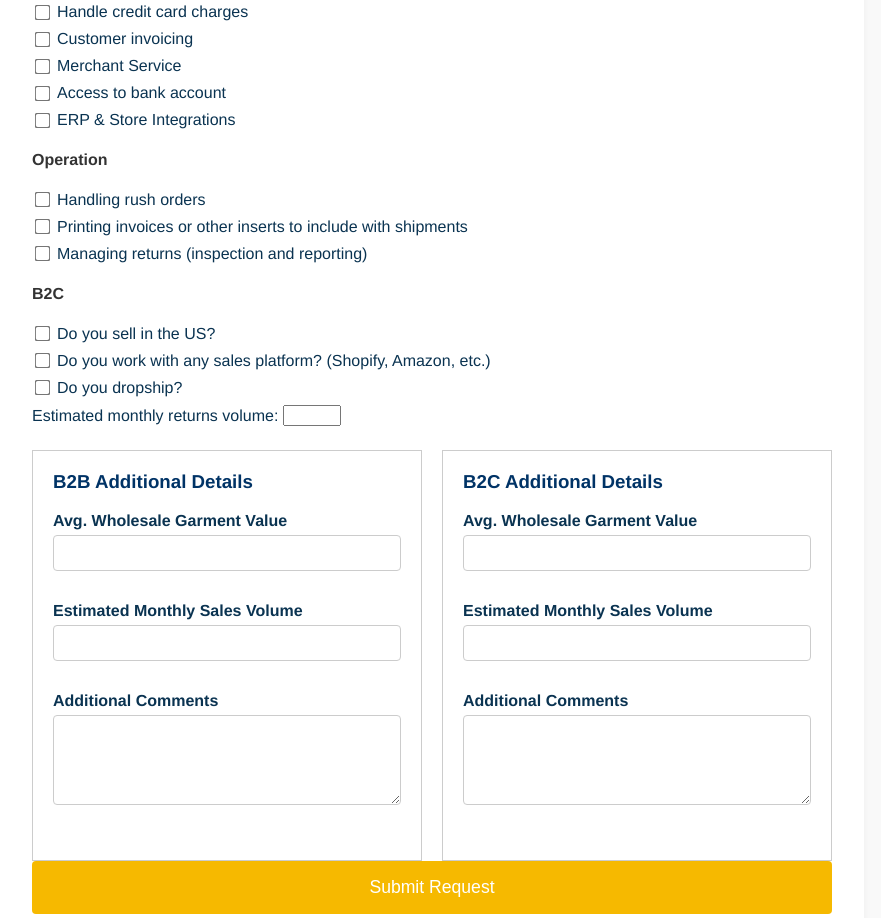
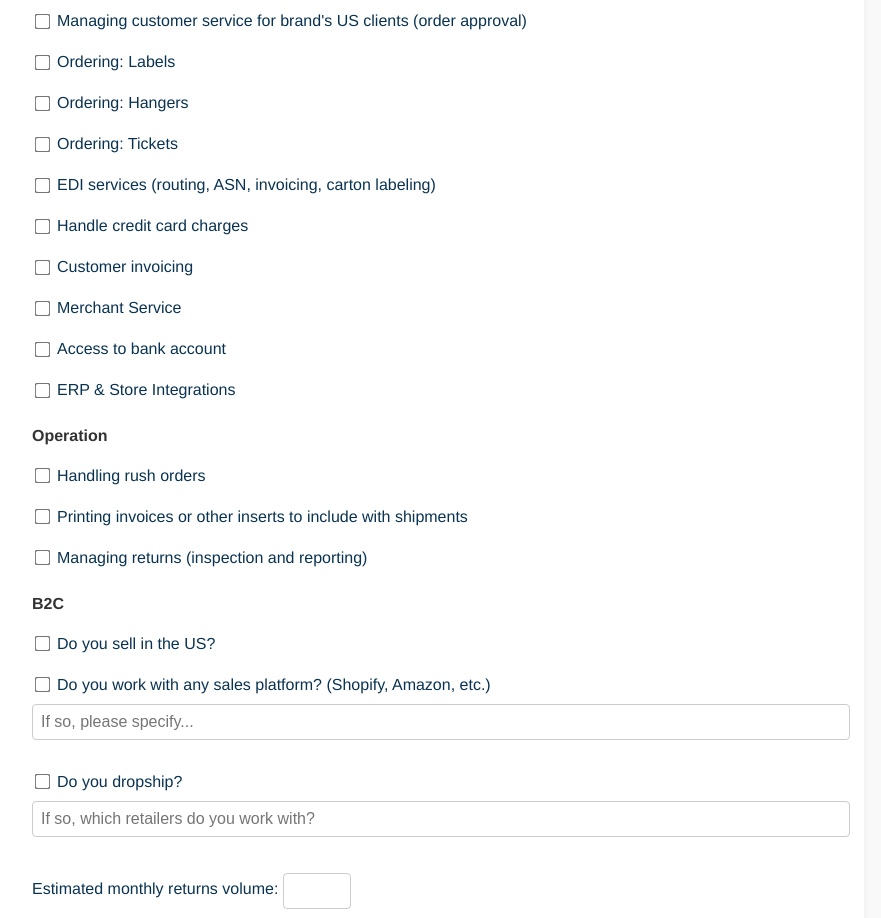
Before and after one commit to julia-boop/services5411, a plain HTML site: page index.html in a window 1280 px wide. Shown: the part 2257-3175 px from the top of the page, without its empty margins (208-1089 px from the left). Drawn offline with nearby package versions, Linux system fonts and the light colour scheme.

Commit message:
b2c services added

```diff
--- a/index.html
+++ b/index.html
@@ -90,6 +90,28 @@
     padding: 8px;
     box-sizing: border-box;
   }
+
+  .services-list li {
+  margin-bottom: 16px;
+  display: flex;
+  flex-direction: column;
+}
+
+.services-list li > label {
+  margin-bottom: 6px;
+  color: #0a3351;
+}
+
+.services-list input[type="text"],
+.services-list input[type="number"] {
+  width: 100%;
+  padding: 8px;
+  margin-top: 4px;
+  border: 1px solid #ccc;
+  border-radius: 4px;
+  font-size: 1rem;
+}
+
   </style>
 </head>
 <body>
@@ -189,8 +211,21 @@
           <h4>B2C</h4>
           <ul class="services-list">
               <li><label><input type="checkbox" name="services" value="Sell in the US" /> Do you sell in the US?</label></li>
-              <li><label><input type="checkbox" name="services" value="Sales platforms B2C" /> Do you work with any sales platform? (Shopify, Amazon, etc.)</label></li>
-              <li><label><input type="checkbox" name="services" value="Dropship" /> Do you dropship?</label></li>
+              <li>
+                <label>
+                  <input type="checkbox" name="services" value="Sales platforms B2C" />
+                  Do you work with any sales platform? (Shopify, Amazon, etc.)
+                </label>
+                <input type="text" name="platforms" placeholder="If so, please specify..." />
+              </li>
+
+              <li>
+                <label>
+                  <input type="checkbox" name="services" value="Dropship" />
+                  Do you dropship?
+                </label>
+                <input type="text" name="dropship-retailers" placeholder="If so, which retailers do you work with?" />
+              </li>
               <li><label>Estimated monthly returns volume: <input type="number" name="services" style="margin-left: 5px; width: 50px;"/> </label></li>
           </ul>
       </div>
```
